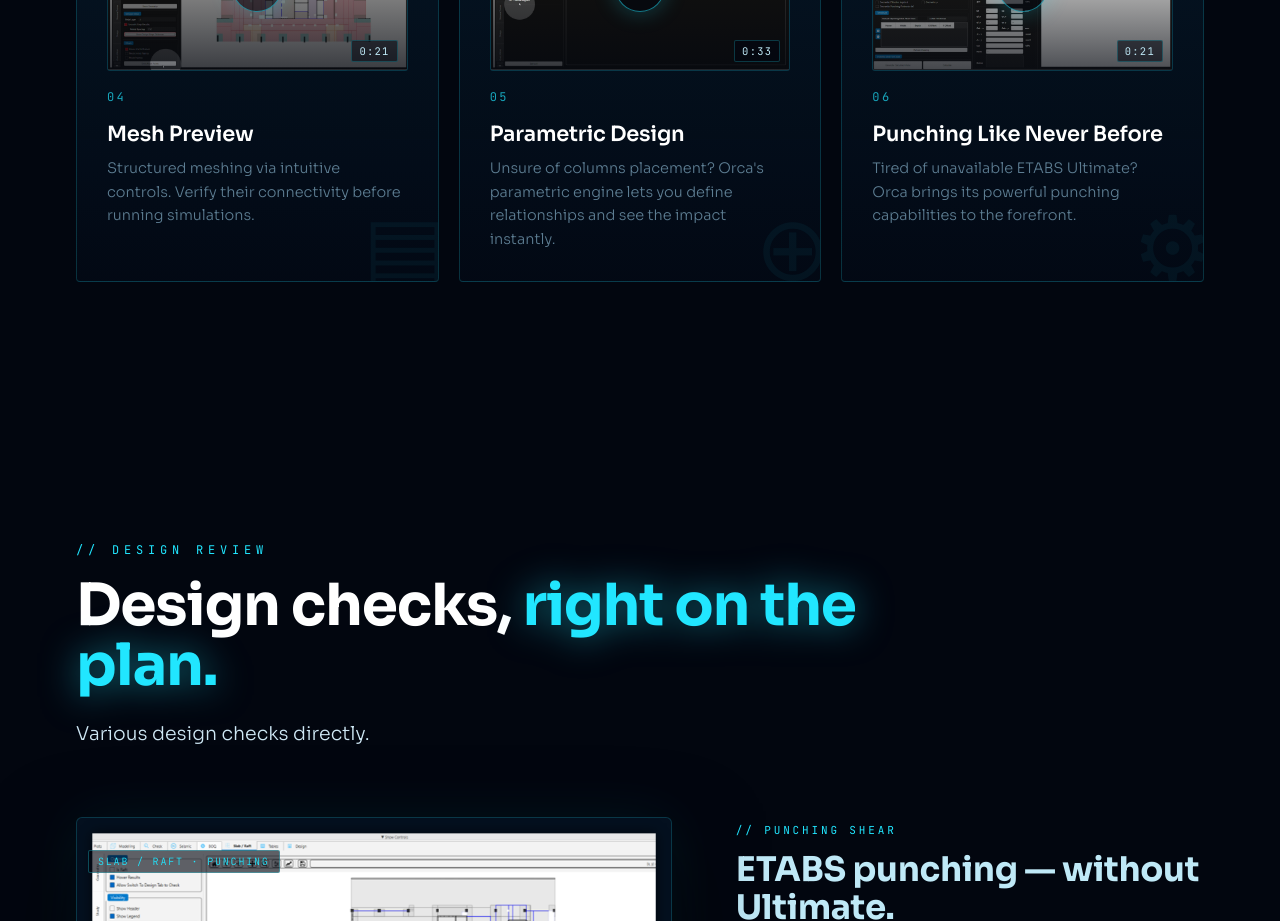
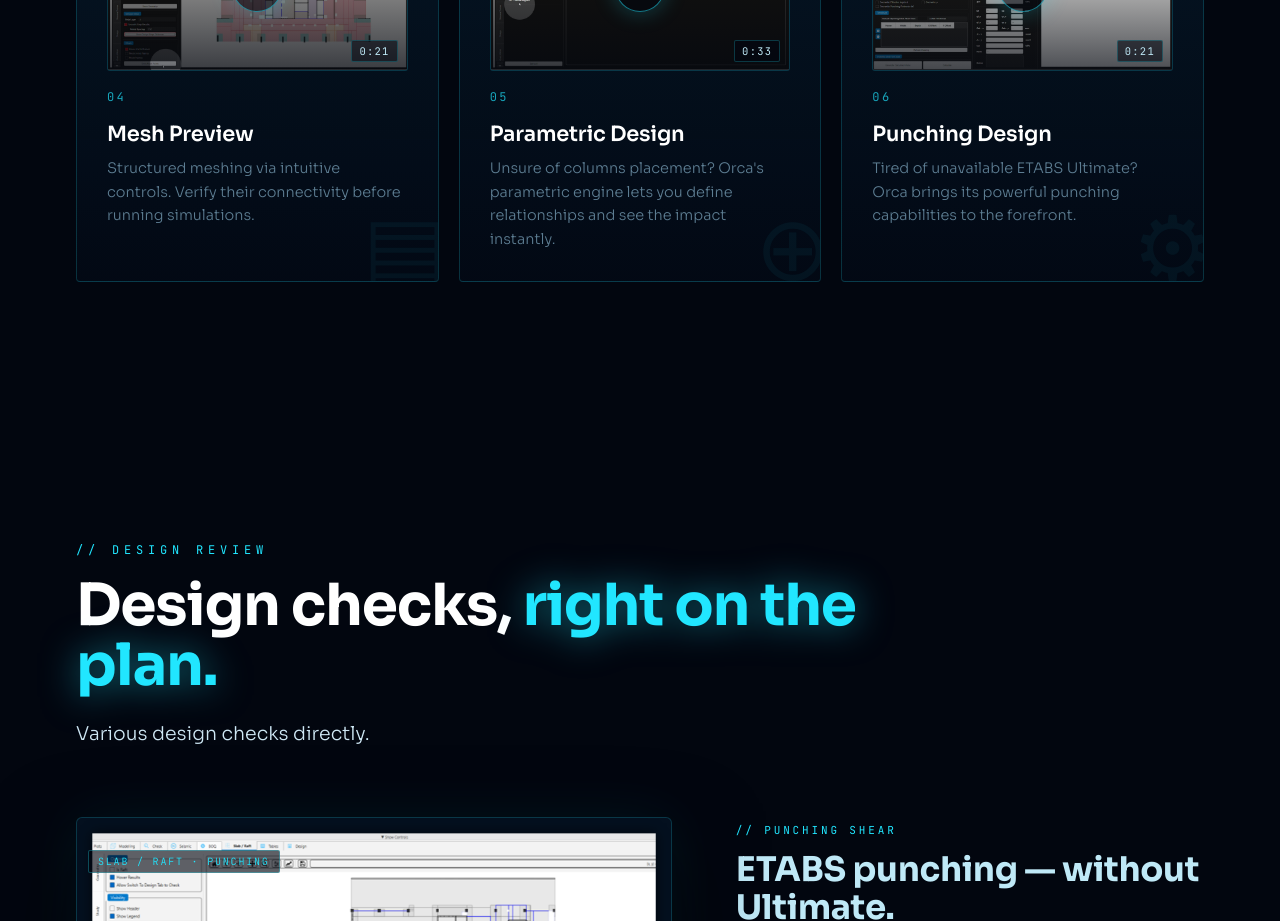
Before and after one commit to Dar-Structural-Computational-Design/orcalaunchpage.github.io, a plain HTML site: page index.html in a window 1280 px wide. Shown: the part 3060-3981 px from the top of the page. Drawn offline with Linux system fonts and the light colour scheme; animation ran at ten frames a second.

Commit message:
adjusted punching like never before text

```diff
--- a/index.html
+++ b/index.html
@@ -466,7 +466,7 @@ footer .dot{color:var(--cyan)}
         <span class="badge">demo soon</span><span class="dur"></span>
         <span class="play"><svg viewBox="0 0 24 24"><path d="M8 5v14l11-7z"/></svg></span>
       </div>
-      <div class="idx">06</div><h3>Punching Like Never Before</h3><p>Tired of unavailable ETABS Ultimate? Orca brings its powerful punching capabilities to the forefront.</p><div class="glyph">⚙</div></div>
+      <div class="idx">06</div><h3>Punching Design</h3><p>Tired of unavailable ETABS Ultimate? Orca brings its powerful punching capabilities to the forefront.</p><div class="glyph">⚙</div></div>
   </div>
 
   <!-- <div class="metrics">
@@ -887,7 +887,7 @@ const ACC_EDGES=[0, 1, 0, 33, 0, 174, 0, 175, 1, 2, 1, 173, 1, 174, 2, 3, 2, 167
                 poster:DIR+"mesh.jpg", preview:DIR+"mesh-preview.mp4", mp4:DIR+"mesh.mp4", webm:DIR+"mesh.webm"},
     diff:      {label:"Parameteric Design",     audio:false, dur:"0:33",
                 poster:DIR+"study.jpg",      preview:DIR+"study-preview.mp4",      mp4:DIR+"study.mp4",      webm:DIR+"study.webm"},
-    automation:{label:"Punching Like Never Before", audio:true,  dur:"0:21",
+    automation:{label:"Punching Design", audio:true,  dur:"0:21",
                 poster:DIR+"punching.jpg",preview:DIR+"punching-preview.mp4",mp4:DIR+"punching.mp4",webm:DIR+"punching.webm"}
   };
 
```
